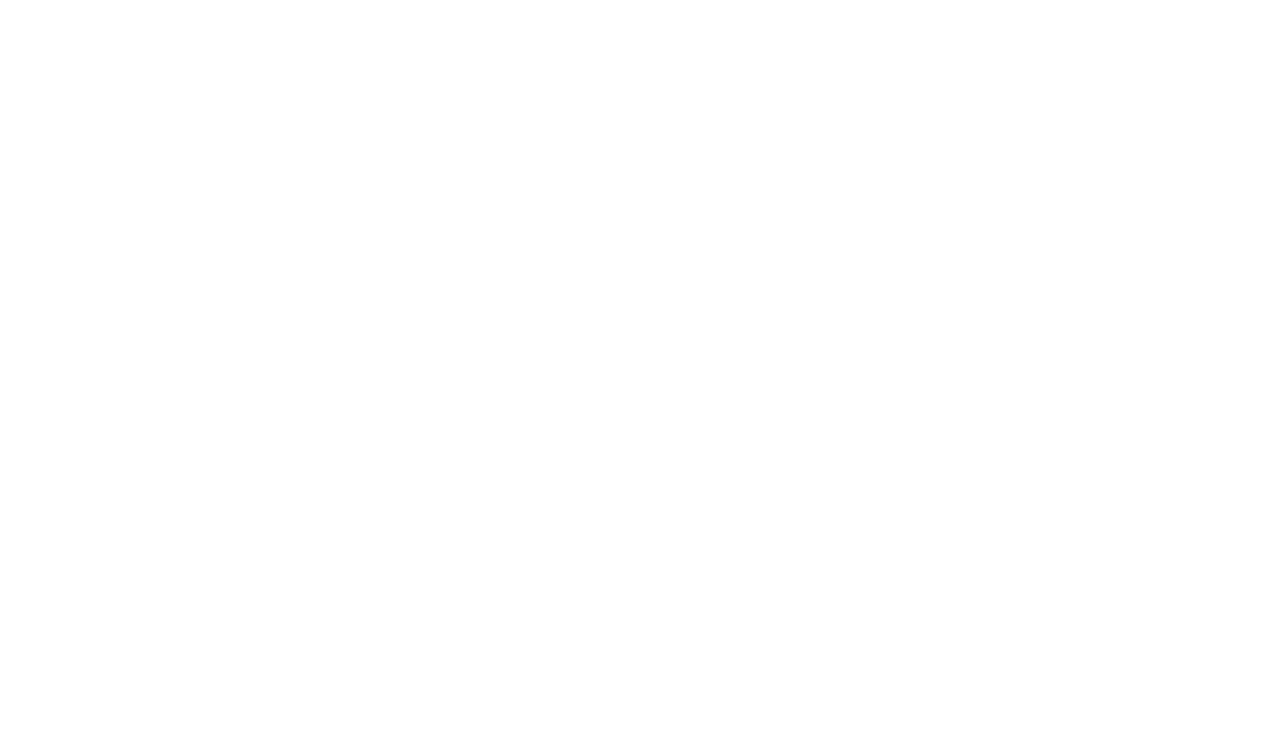
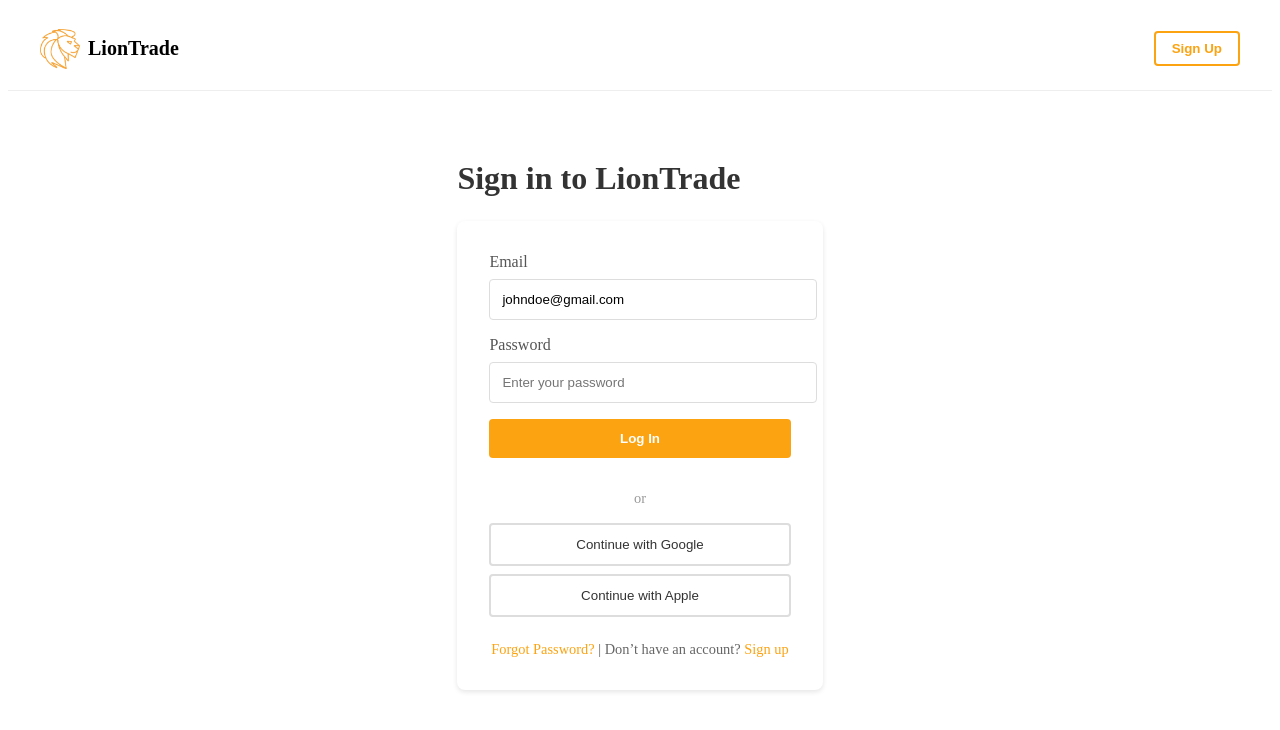
Before and after one commit to Liontrade/sarabi, a React (Vite) app: page /login in a window 1280 px wide. Before the commit this address had no page. Shown: the top 730 px of the page. Built offline with nearby package versions, Linux system fonts and the light colour scheme.

Commit message:
Add login screen

```diff
--- a/src/App.tsx
+++ b/src/App.tsx
@@ -2,14 +2,15 @@
 import { BrowserRouter as Router, Routes, Route } from 'react-router-dom';
 import LandingPage from './pages/LandingPage/LandingPage';
 import SignUp from './pages/SignUp/SignUp';
+import Login from './pages/Login/Login';
 
 const App: React.FC = () => {
   return (
     <Router>
       <Routes>
         <Route path="/" element={<LandingPage />} />
-
         <Route path="/signup" element={<SignUp />} />
+        <Route path="/login" element={<Login />} />
       </Routes>
     </Router>
   );
--- a/src/components/MinimalNavbar/MinimalNavabr.tsx
+++ b/src/components/MinimalNavbar/MinimalNavabr.tsx
@@ -1,21 +1,36 @@
 import React from 'react';
-import { Link } from 'react-router-dom';
+import { useNavigate } from 'react-router-dom';
 import './MinimalNavbar.css';
 import logo from '../../assets/logo_without_background.png';
 
-const MinimalNavbar: React.FC = () => {
+interface MinimalNavbarProps {
+  variant: 'signup' | 'login';
+}
+
+const MinimalNavbar: React.FC<MinimalNavbarProps> = ({ variant }) => {
+  const navigate = useNavigate();
+
+  const isSignupVariant = variant === 'signup';
+  const buttonText = isSignupVariant ? 'Sign Up' : 'Sign In';
+  const buttonLink = isSignupVariant ? '/signup' : '/login';
+
   return (
     <header className="minimal-navbar">
-      <div className="minimal-navbar__brand">
-        {
-          <img src={logo} alt="LionTrade Logo" className="minimal-navbar__logo" />
-        }
+      <div
+        className="minimal-navbar__brand"
+        onClick={() => navigate('/')}
+        role="button"
+        tabIndex={0} // aby element był dostępny z klawiatury
+      >
+        <img src={logo} alt="LionTrade Logo" className="minimal-navbar__logo" />
         <h1 className="minimal-navbar__title">LionTrade</h1>
       </div>
-      {}
-      <Link to="/login" className="minimal-navbar__signin">
-        Sign In
-      </Link>
+      <button
+        className="minimal-navbar__button"
+        onClick={() => navigate(buttonLink)}
+      >
+        {buttonText}
+      </button>
     </header>
   );
 };
--- a/src/components/MinimalNavbar/MinimalNavbar.css
+++ b/src/components/MinimalNavbar/MinimalNavbar.css
@@ -10,6 +10,7 @@
 .minimal-navbar__brand {
     display: flex;
     align-items: center;
+    cursor: pointer;
 }
 
 .minimal-navbar__logo {
@@ -23,17 +24,18 @@
     color: #000;
 }
 
-.minimal-navbar__signin {
+.minimal-navbar__button {
+    background: none;
+    border: 2px solid #FCA311;
     color: #FCA311;
-    text-decoration: none;
+    padding: 0.5rem 1rem;
+    border-radius: 4px;
     font-weight: 600;
-    padding: 0.5rem 1rem;
-    border: 2px solid #FCA311;
-    border-radius: 4px;
+    cursor: pointer;
     transition: background-color 0.3s, color 0.3s;
 }
 
-.minimal-navbar__signin:hover {
-    background-color: #FCA311;
+.minimal-navbar__button:hover {
+    background: #FCA311;
     color: #fff;
 }
--- /dev/null
+++ b/src/pages/Login/Login.css
@@ -0,0 +1,95 @@
+.login-page {
+    display: flex;
+    flex-direction: column;
+}
+
+.login-page__content {
+    max-width: 400px;
+    margin: 2rem auto;
+    padding: 1rem;
+}
+
+.login-page__content h1 {
+    margin-bottom: 1.5rem;
+    color: #333;
+}
+
+.login-form {
+    background-color: #fff;
+    padding: 2rem;
+    border-radius: 8px;
+    box-shadow: 0 2px 5px rgba(0,0,0,0.1);
+}
+
+.login-form label {
+    display: block;
+    margin-bottom: 0.5rem;
+    color: #555;
+    font-weight: 500;
+}
+
+.login-form input {
+    width: 100%;
+    padding: 0.75rem;
+    margin-bottom: 1rem;
+    border: 1px solid #ddd;
+    border-radius: 4px;
+}
+
+.login-form__submit {
+    width: 100%;
+    padding: 0.75rem;
+    background-color: #FCA311;
+    color: #fff;
+    border: none;
+    border-radius: 4px;
+    cursor: pointer;
+    font-weight: 600;
+    margin-bottom: 1rem;
+    transition: background-color 0.3s;
+}
+
+.login-form__submit:hover {
+    background-color: #e68b06;
+}
+
+.login-form__or {
+    text-align: center;
+    margin: 1rem 0;
+    color: #999;
+    font-size: 0.9rem;
+}
+
+.login-form__social {
+    width: 100%;
+    padding: 0.75rem;
+    border: 2px solid #ddd;
+    background-color: #fff;
+    color: #333;
+    border-radius: 4px;
+    cursor: pointer;
+    margin-bottom: 0.5rem;
+    font-weight: 500;
+    transition: border-color 0.3s;
+}
+
+.login-form__social:hover {
+    border-color: #333;
+}
+
+.login-form__links {
+    margin-top: 1rem;
+    text-align: center;
+    font-size: 0.9rem;
+    color: #666;
+}
+
+.login-form__link {
+    color: #FCA311;
+    text-decoration: none;
+    font-weight: 500;
+}
+
+.login-form__link:hover {
+    text-decoration: underline;
+}
--- /dev/null
+++ b/src/pages/Login/Login.tsx
@@ -0,0 +1,64 @@
+import React, { useState } from 'react';
+import { Link, useNavigate } from 'react-router-dom';
+import './Login.css';
+import MinimalNavbar from '../../components/MinimalNavbar/MinimalNavabr';
+
+const Login: React.FC = () => {
+  const [email, setEmail] = useState('johndoe@gmail.com');
+  const [password, setPassword] = useState('');
+  useNavigate();
+  const handleSubmit = (e: React.FormEvent<HTMLFormElement>) => {
+    e.preventDefault();
+    console.log('Logging in with:', { email, password });
+  };
+
+  return (
+    <div className="login-page">
+      <MinimalNavbar variant="signup" />
+
+      <div className="login-page__content">
+        <h1>Sign in to LionTrade</h1>
+        <form className="login-form" onSubmit={handleSubmit}>
+          <label htmlFor="email">Email</label>
+          <input
+            id="email"
+            type="email"
+            placeholder="johndoe@gmail.com"
+            value={email}
+            onChange={(e) => setEmail(e.target.value)}
+            required
+          />
+
+          <label htmlFor="password">Password</label>
+          <input
+            id="password"
+            type="password"
+            placeholder="Enter your password"
+            value={password}
+            onChange={(e) => setPassword(e.target.value)}
+            required
+          />
+
+          <button type="submit" className="login-form__submit">Log In</button>
+
+          <div className="login-form__or">
+            <span>or</span>
+          </div>
+
+          <button type="button" className="login-form__social">Continue with Google</button>
+          <button type="button" className="login-form__social">Continue with Apple</button>
+
+          <div className="login-form__links">
+            <Link to="/forgot-password" className="login-form__link">
+              Forgot Password?
+            </Link>
+            <span> | </span>
+            <span>Don’t have an account? <Link to="/signup" className="login-form__link">Sign up</Link></span>
+          </div>
+        </form>
+      </div>
+    </div>
+  );
+};
+
+export default Login;
--- a/src/pages/SignUp/SignUp.tsx
+++ b/src/pages/SignUp/SignUp.tsx
@@ -14,7 +14,7 @@
 
   return (
     <div className="signup-page">
-      <MinimalNavbar />
+      <MinimalNavbar variant="login" />
 
       <div className="signup-page__content">
         <h1>Create an account</h1>
```
